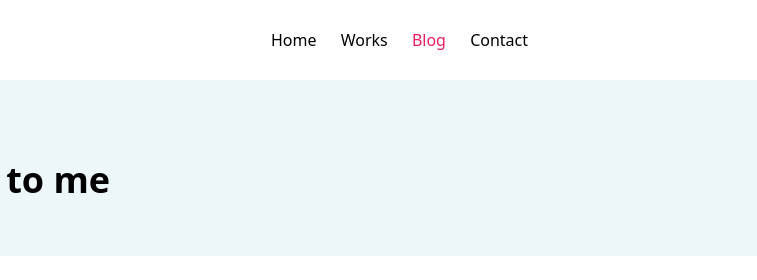
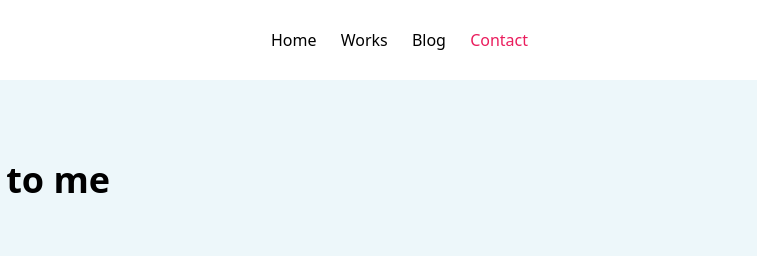
Before and after one commit to MrZIIXP/Practice, a website: page src/davlat2.html in a window 1280 px wide. Shown: the top 280 px of the page, 523-1280 px from the left. Drawn offline with Linux system fonts and the light colour scheme.

Commit message:
contact izm...

```diff
--- a/src/davlat2.html
+++ b/src/davlat2.html
@@ -16,8 +16,8 @@
         <div>
             <a href="./index.html" class="p-[20px]no-underline">Home</a>
             <a href="./page2.html" class="p-[20px]">Works</a>
-            <a href="./davlat.html" class=" text-[#EA1D5D]">Blog</a>
-            <a href="./davlat2.html" class="p-[20px]">Contact</a>
+            <a href="./davlat.html" class=" ">Blog</a>
+            <a href="./davlat2.html" class="p-[20px] text-[#EA1D5D]">Contact</a>
         </div>
     </div>
     <div class="bg-[#EDF7FA]">
```
